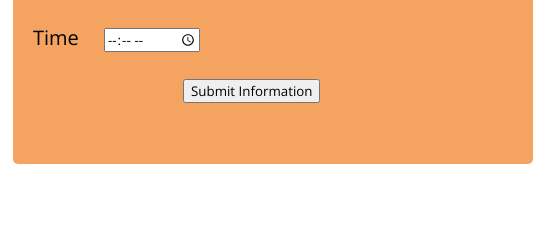
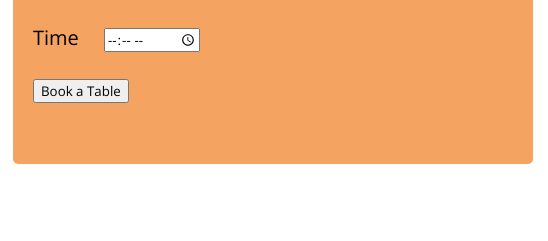
Before and after one commit to gordonmenzies/menuExample, a plain HTML site: page bookatable.html in a window 1280 px wide. Shown: the part 380-621 px from the top of the page, 0-548 px from the left. Drawn offline with nearby package versions, Linux system fonts and the light colour scheme.

Commit message:
previous commit did not include adjustments to bookatable.html

```diff
--- a/bookatable.html
+++ b/bookatable.html
@@ -47,7 +47,7 @@
                         <input type="time" name="time"  id="time" placeholder="Your query"/>
                     </div>
                         <br>
-                        <input id="submitButton" type=submit value="Submit Information">
+                        <button id="submitButton" type="submit">Book a Table</button>
                     </div>
                 </form>
         <!-- Map -->
```
